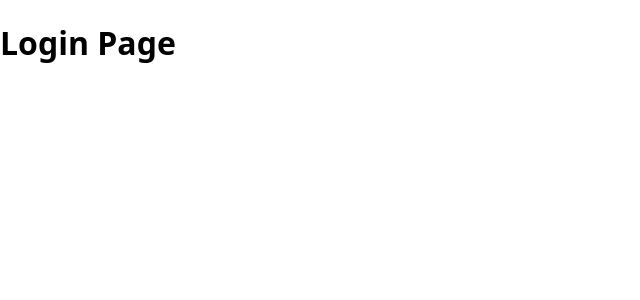
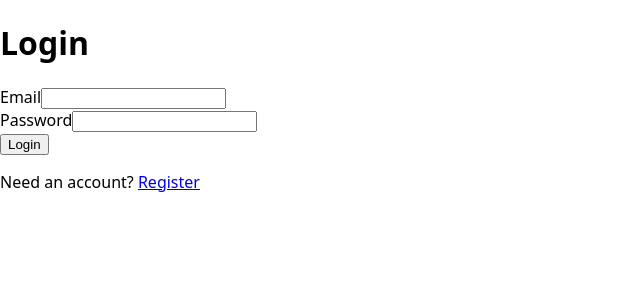
Before and after one commit to Jesse-Tingle/HomeKeeper, a React app in the folder frontend/: page /login in a window 1280 px wide. Shown: the top 300 px of the page, without its empty margins (0-640 px from the left). Built offline with nearby package versions, Linux system fonts and the light colour scheme; the HTML template or start-up script is replaced by a standard one.

Commit message:
feat: add login page and API client

```diff
--- a/frontend/package.json
+++ b/frontend/package.json
@@ -10,6 +10,7 @@
     "preview": "vite preview"
   },
   "dependencies": {
+    "cors": "^2.8.6",
     "react": "^19.2.6",
     "react-dom": "^19.2.6",
     "react-router-dom": "^7.18.0"
--- /dev/null
+++ b/frontend/src/api/apiClient.js
@@ -0,0 +1,93 @@
+const API_BASE_URL = "http://localhost:5000";
+
+const getAuthHeaders = () => {
+    const token = localStorage.getItem("token");
+
+    if (!token) {
+        return {
+            "Content-Type": "application/json"
+        };
+    }
+
+    return {
+        "Content-Type": "application/json",
+        Authorization: `Bearer ${token}`
+    };
+};
+
+const apiClient = {
+    get: async (endpoint) => {
+        const response = await fetch(
+            `${API_BASE_URL}${endpoint}`,
+            {
+                headers: getAuthHeaders()
+            }
+        );
+
+        const data = await response.json();
+
+        if (!response.ok) {
+            throw new Error(data.error || "Request failed");
+        }
+
+        return data;
+    },
+
+    post: async (endpoint, body) => {
+        const response = await fetch(
+            `${API_BASE_URL}${endpoint}`,
+            {
+                method: "POST",
+                headers: getAuthHeaders(),
+                body: JSON.stringify(body)
+            }
+        );
+
+        const data = await response.json();
+
+        if (!response.ok) {
+            throw new Error(data.error || "Request failed");
+        }
+
+        return data;
+    },
+
+    put: async (endpoint, body) => {
+        const response = await fetch(
+            `${API_BASE_URL}${endpoint}`,
+            {
+                method: "PUT",
+                headers: getAuthHeaders(),
+                body: JSON.stringify(body)
+            }
+        );
+
+        const data = await response.json();
+
+        if (!response.ok) {
+            throw new Error(data.error || "Request failed");
+        }
+
+        return data;
+    },
+
+    delete: async (endpoint) => {
+        const response = await fetch(
+            `${API_BASE_URL}${endpoint}`,
+            {
+                method: "DELETE",
+                headers: getAuthHeaders()
+            }
+        );
+
+        const data = await response.json();
+
+        if (!response.ok) {
+            throw new Error(data.error || "Request failed");
+        }
+
+        return data;
+    }
+};
+
+export default apiClient;
--- a/frontend/src/pages/LoginPage.jsx
+++ b/frontend/src/pages/LoginPage.jsx
@@ -1,3 +1,86 @@
+import { useState } from "react";
+import { useNavigate, Link } from "react-router-dom";
+
+import apiClient from "../api/apiClient";
+
 export default function LoginPage() {
-    return <h1> Login Page </h1>;
+    const navigate = useNavigate();
+
+    const [formData, setFormData] = useState({
+        email: "",
+        password: ""
+    });
+
+    const [error, setError] = useState("");
+    const [isLoading, setIsLoading] = useState(false);
+
+    const handleChange = (event) => {
+        const { name, value } = event.target;
+
+        setFormData((prevData) => ({
+            ...prevData,
+            [name]: value
+        }));
+    };
+
+    const handleSubmit = async (event) => {
+        event.preventDefault();
+
+        setError("");
+        setIsLoading(true);
+
+        try {
+            const data = await apiClient.post("/auth/login", formData);
+
+            localStorage.setItem("token", data.token);
+
+            navigate("/");
+        } catch (error) {
+            setError(error.message);
+        } finally {
+            setIsLoading(false);
+        }
+    };
+
+    return (
+        <main>
+            <h1>Login</h1>
+
+            {error && <p>{error}</p>}
+
+            <form onSubmit={handleSubmit}>
+                <div>
+                    <label htmlFor="email">Email</label>
+                    <input
+                        id="email"
+                        name="email"
+                        type="email"
+                        value={formData.email}
+                        onChange={handleChange}
+                        required
+                    />
+                </div>
+
+                <div>
+                    <label htmlFor="password">Password</label>
+                    <input
+                        id="password"
+                        name="password"
+                        type="password"
+                        value={formData.password}
+                        onChange={handleChange}
+                        required
+                    />
+                </div>
+
+                <button type="submit" disabled={isLoading}>
+                    {isLoading ? "Logging in..." : "Login"}
+                </button>
+            </form>
+
+            <p>
+                Need an account? <Link to="/register">Register</Link>
+            </p>
+        </main>
+    );
 }
```
